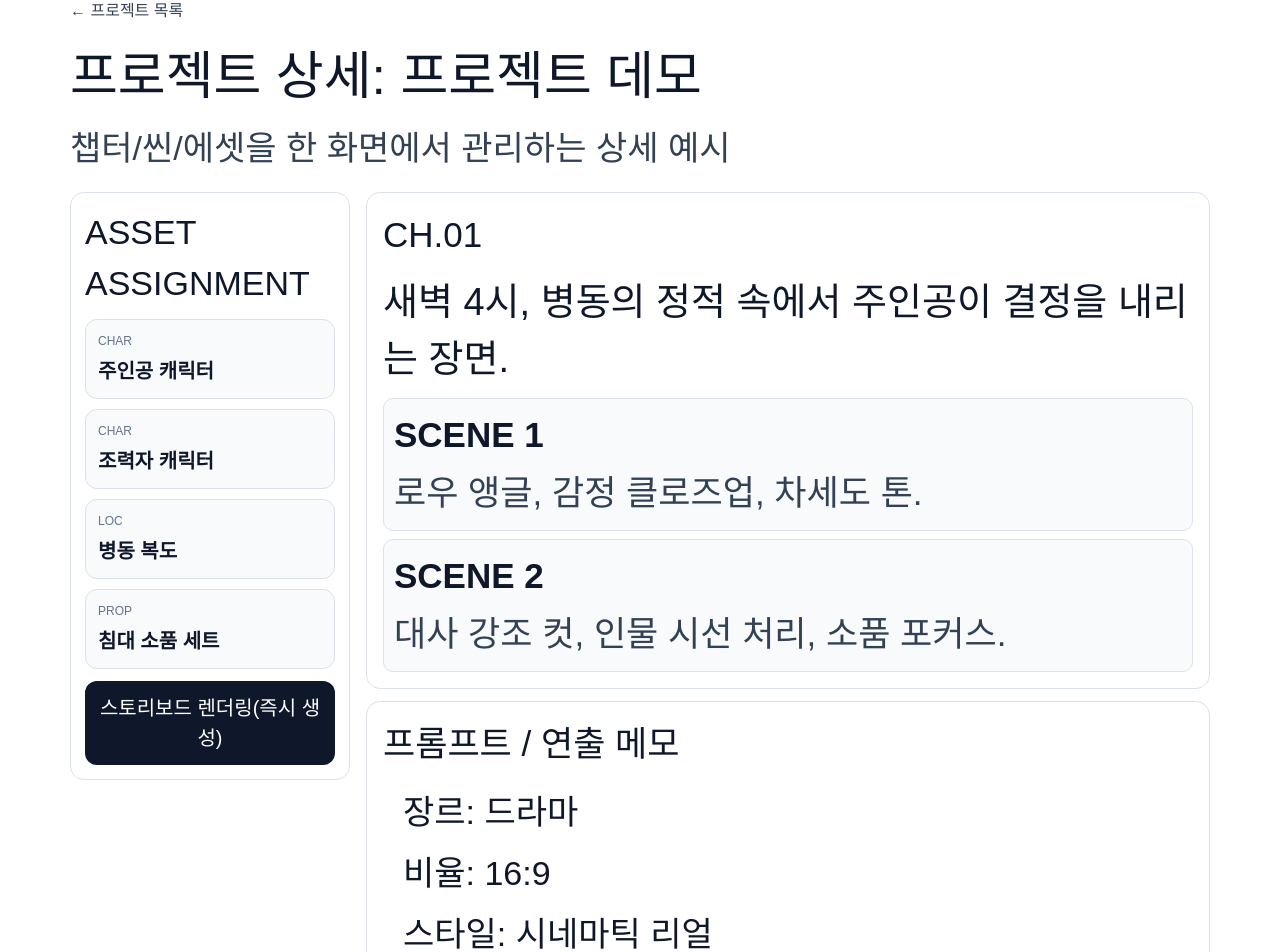
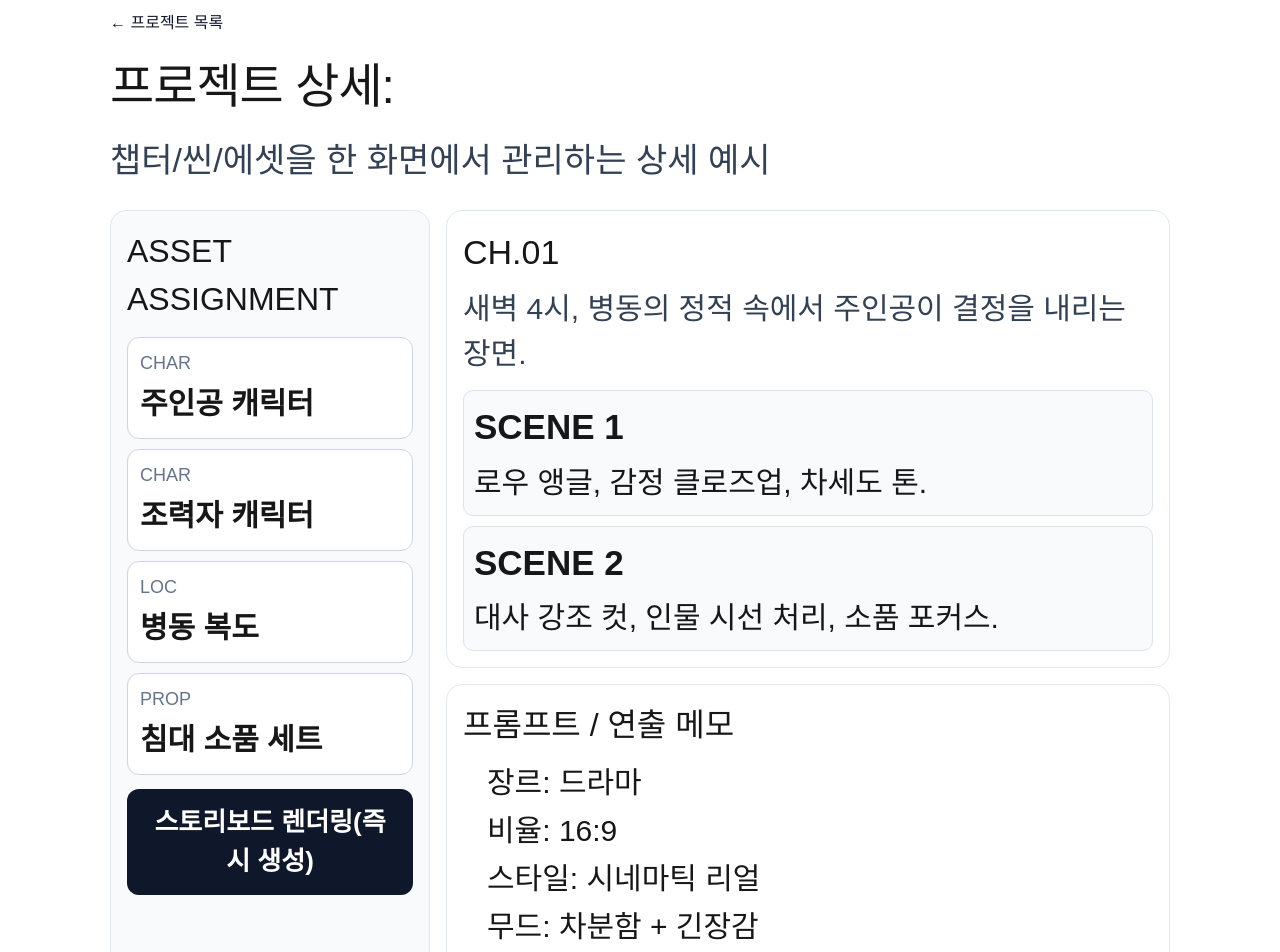
Before and after one commit to rcliferclife-rgb/story-studio-frontend, a Next.js app in the folder story-studio-frontend/: page /projects/demo in a window 1280 px wide. Shown: the part 29-981 px from the top of the page. Built offline with nearby package versions, Linux system fonts and the light colour scheme.

Commit message:
Update page.tsx

```diff
--- a/story-studio-frontend/app/projects/[id]/page.tsx
+++ b/story-studio-frontend/app/projects/[id]/page.tsx
@@ -3,124 +3,110 @@ import { notFound } from "next/navigation";
 import { projects } from "../data";
 
 type PageProps = {
-  params: {
-    id: string;
-  };
+  params: { id: string };
 };
-
-function SectionCard({
-  title,
-  children,
-}: {
-  title: string;
-  children: React.ReactNode;
-}) {
-  return (
-    <section
-      style={{
-        border: "1px solid #dbe2ea",
-        borderRadius: 14,
-        padding: 16,
-        background: "#ffffff",
-      }}
-    >
-      <h2 style={{ margin: "0 0 12px", fontSize: 35 }}>{title}</h2>
-      {children}
-    </section>
-  );
-}
-
-function AssetCard({ kind, title }: { kind: string; title: string }) {
-  return (
-    <div
-      style={{
-        border: "1px solid #dbe2ea",
-        borderRadius: 12,
-        padding: 12,
-        background: "#f8fafc",
-      }}
-    >
-      <div style={{ fontSize: 12, color: "#64748b", marginBottom: 6 }}>{kind}</div>
-      <strong style={{ fontSize: 20 }}>{title}</strong>
-    </div>
-  );
-}
 
 export default function ProjectDetailPage({ params }: PageProps) {
   const project = projects.find((p) => p.id === params.id);
 
-  if (!project) return notFound();
+  if (!project) {
+    notFound();
+  }
 
   return (
     <main
       style={{
-        maxWidth: 1180,
-        margin: "28px auto",
-        padding: "0 20px 40px",
+        maxWidth: 1100,
+        margin: "40px auto",
+        padding: "0 20px",
         fontFamily: "sans-serif",
-        color: "#0f172a",
       }}
     >
-      <Link href="/projects" style={{ textDecoration: "none", color: "#334155" }}>
-        ← 프로젝트 목록
-      </Link>
+      <div style={{ marginBottom: 16 }}>
+        <Link href="/projects" style={{ color: "#0f172a", textDecoration: "none" }}>
+          ← 프로젝트 목록
+        </Link>
+      </div>
 
-      <h1 style={{ fontSize: 52, margin: "14px 0 8px" }}>
-        프로젝트 상세: {project.name}
+      <h1 style={{ fontSize: 48, margin: "0 0 12px", letterSpacing: "-0.02em" }}>
+        프로젝트 상세:
       </h1>
-      <p style={{ fontSize: 34, color: "#334155", margin: "0 0 18px" }}>{project.summary}</p>
+      <p style={{ fontSize: 34, color: "#334155", marginBottom: 24 }}>
+        {project.summary}
+      </p>
 
       <div
         style={{
           display: "grid",
-          gridTemplateColumns: "280px 1fr",
+          gridTemplateColumns: "320px 1fr",
           gap: 16,
-          alignItems: "start",
         }}
       >
-        {/* 왼쪽: 에셋 영역 */}
+        {/* 좌측: ASSET */}
         <aside
           style={{
-            border: "1px solid #dbe2ea",
-            borderRadius: 14,
-            padding: 14,
-            background: "#ffffff",
+            border: "1px solid #e2e8f0",
+            borderRadius: 16,
+            padding: 16,
+            background: "#f8fafc",
           }}
         >
-          <h3 style={{ fontSize: 34, margin: "0 0 10px" }}>ASSET ASSIGNMENT</h3>
+          <h3 style={{ fontSize: 32, margin: "0 0 14px" }}>ASSET ASSIGNMENT</h3>
 
           <div style={{ display: "grid", gap: 10 }}>
-            {project.assets.map((asset, idx) => (
-              <AssetCard key={`${asset.title}-${idx}`} kind={asset.kind} title={asset.title} />
+            {project.assets.map((a, idx) => (
+              <div
+                key={`${a.kind}-${a.title}-${idx}`}
+                style={{
+                  border: "1px solid #cbd5e1",
+                  borderRadius: 12,
+                  padding: 12,
+                  background: "#ffffff",
+                }}
+              >
+                <div style={{ fontSize: 18, color: "#64748b", marginBottom: 4 }}>{a.kind}</div>
+                <strong style={{ fontSize: 30 }}>{a.title}</strong>
+              </div>
             ))}
           </div>
 
           <button
             style={{
-              marginTop: 12,
+              marginTop: 14,
               width: "100%",
-              border: 0,
+              border: "none",
               borderRadius: 12,
-              padding: "12px 14px",
+              padding: "14px 16px",
+              fontSize: 26,
+              fontWeight: 700,
+              cursor: "pointer",
               background: "#0f172a",
-              color: "#fff",
-              fontSize: 20,
-              cursor: "pointer",
+              color: "white",
             }}
-            onClick={() => alert("스토리보드 렌더링 요청(데모)")}
           >
             스토리보드 렌더링(즉시 생성)
           </button>
         </aside>
 
-        {/* 오른쪽: 챕터/씬/메모/다음작업 */}
-        <div style={{ display: "grid", gap: 12 }}>
-          <SectionCard title={project.chapter}>
-            <p style={{ margin: "0 0 10px", fontSize: 38 }}>{project.chapterDescription}</p>
-            <div style={{ display: "grid", gap: 8 }}>
-              {project.scenes.map((scene, i) => (
+        {/* 우측: 챕터/씬/메모 */}
+        <section style={{ display: "grid", gap: 16 }}>
+          <div
+            style={{
+              border: "1px solid #e2e8f0",
+              borderRadius: 16,
+              padding: 16,
+              background: "white",
+            }}
+          >
+            <h2 style={{ fontSize: 34, margin: "0 0 8px" }}>{project.chapter}</h2>
+            <p style={{ fontSize: 30, margin: "0 0 14px", color: "#334155" }}>
+              {project.chapterDescription}
+            </p>
+
+            <div style={{ display: "grid", gap: 10 }}>
+              {project.scenes.map((scene, idx) => (
                 <div
-                  key={`${scene.title}-${i}`}
+                  key={`${scene.title}-${idx}`}
                   style={{
                     border: "1px solid #dbe2ea",
                     borderRadius: 10,
@@ -129,31 +115,45 @@ export default function ProjectDetailPage({ params }: PageProps) {
                   }}
                 >
                   <strong style={{ fontSize: 35 }}>{scene.title}</strong>
-                  <p style={{ margin: "6px 0 0", fontSize: 35, color: "#334155" }}>
-                    {scene.description}
-                  </p>
+                  <p style={{ margin: "6px 0 0", fontSize: 30 }}>{scene.description}</p>
                 </div>
               ))}
             </div>
-          </SectionCard>
+          </div>
 
-          <SectionCard title="프롬프트 / 연출 메모">
-            <ul style={{ margin: 0, paddingLeft: 20, lineHeight: 1.8, fontSize: 34 }}>
+          <div
+            style={{
+              border: "1px solid #e2e8f0",
+              borderRadius: 16,
+              padding: 16,
+              background: "white",
+            }}
+          >
+            <h3 style={{ fontSize: 32, margin: "0 0 10px" }}>프롬프트 / 연출 메모</h3>
+            <ul style={{ margin: 0, paddingLeft: 24, fontSize: 30, lineHeight: 1.6 }}>
               <li>장르: {project.memo.genre}</li>
               <li>비율: {project.memo.ratio}</li>
               <li>스타일: {project.memo.style}</li>
               <li>무드: {project.memo.mood}</li>
             </ul>
-          </SectionCard>
+          </div>
 
-          <SectionCard title="다음 작업">
-            <ol style={{ margin: 0, paddingLeft: 20, lineHeight: 1.8, fontSize: 35 }}>
+          <div
+            style={{
+              border: "1px solid #e2e8f0",
+              borderRadius: 16,
+              padding: 16,
+              background: "white",
+            }}
+          >
+            <h3 style={{ fontSize: 32, margin: "0 0 10px" }}>다음 작업</h3>
+            <ol style={{ margin: 0, paddingLeft: 24, fontSize: 30, lineHeight: 1.6 }}>
               {project.nextTasks.map((task, idx) => (
                 <li key={`${task}-${idx}`}>{task}</li>
               ))}
             </ol>
-          </SectionCard>
-        </div>
+          </div>
+        </section>
       </div>
     </main>
   );
```
